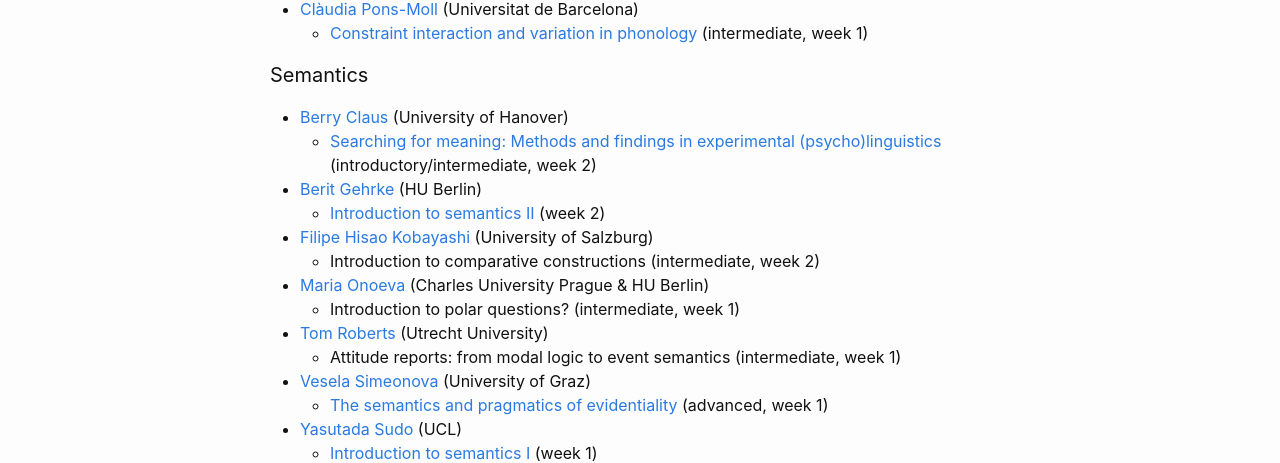
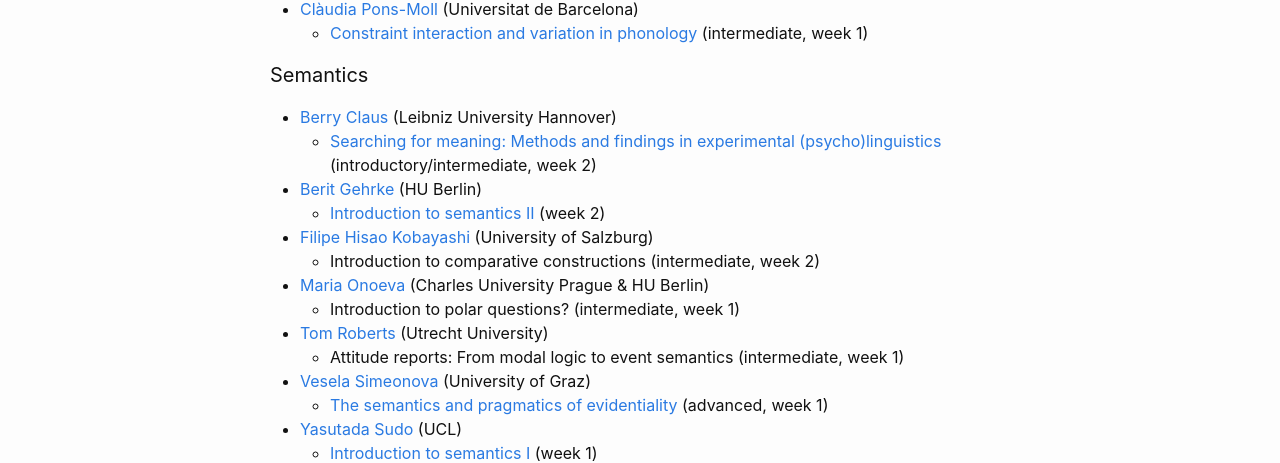
Before and after one commit to ovaschool/ovaschool.github.io, a Jekyll site: the page built from staticpages/ova2026-teachers.markdown, in a window 1280 px wide. Shown: the part 638-1101 px from the top of the page. Built offline with Jekyll 4.4.1, drawn with Linux system fonts in a browser that asks for light colours.

Commit message:
Update ova2026-teachers.markdown

```diff
--- a/staticpages/ova2026-teachers.markdown
+++ b/staticpages/ova2026-teachers.markdown
@@ -30,7 +30,7 @@
 
 #### Semantics
 
-- [Berry Claus](https://www.germanistik.uni-hannover.de/claus) (University of Hanover)
+- [Berry Claus](https://www.germanistik.uni-hannover.de/claus) (Leibniz University Hannover)
   - [Searching for meaning: Methods and findings in experimental (psycho)linguistics](https://ovaschool.github.io/ova2026-claus) (introductory/intermediate, week 2)
 - [Berit Gehrke](http://www.beritgehrke.com/) (HU Berlin)
   - [Introduction to semantics II](https://ovaschool.github.io/ova2026-introsemantics) (week 2)
@@ -39,7 +39,7 @@
 - [Maria Onoeva](https://mariaonoeva.github.io/) (Charles University Prague & HU Berlin)
   - Introduction to polar questions? (intermediate, week 1)
 - [Tom Roberts](https://www.uu.nl/staff/TDHRoberts) (Utrecht University)
-  - Attitude reports: from modal logic to event semantics (intermediate, week 1)
+  - Attitude reports: From modal logic to event semantics (intermediate, week 1)
 - [Vesela Simeonova](https://kfunigraz.academia.edu/VeselaSimeonova) (University of Graz)
   - [The semantics and pragmatics of evidentiality](https://ovaschool.github.io/ova2026-simeonova) (advanced, week 1)
 - [Yasutada Sudo](https://www.homepages.ucl.ac.uk/~ucjtudo/) (UCL)
```
